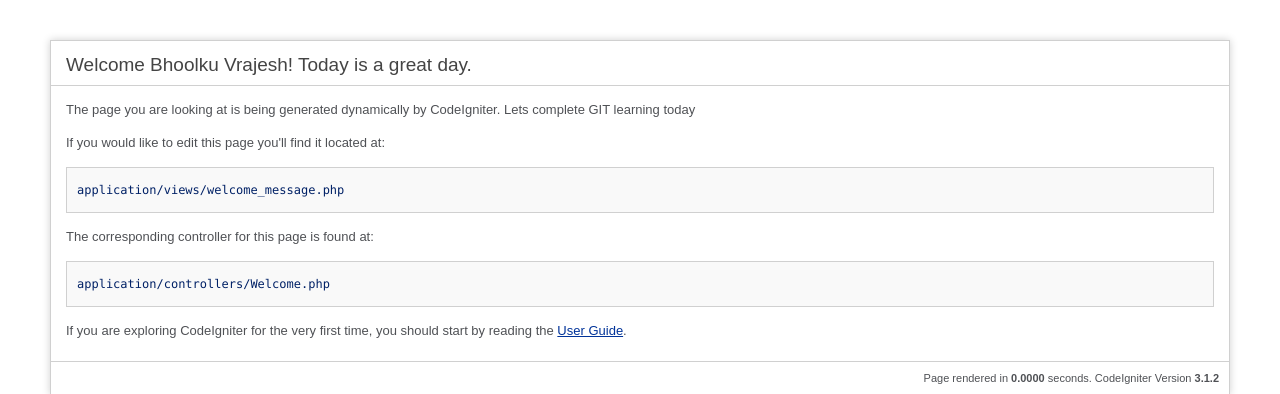
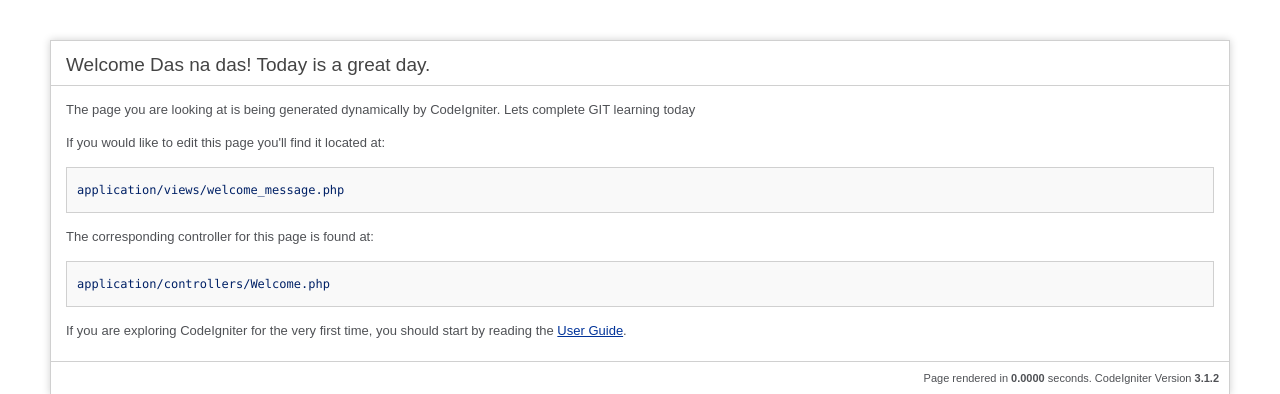
Before and after one commit to vrajeshdoshi/withgit, a CodeIgniter app: page /database/ in a window 1280 px wide. Shown: the top 394 px of the page. Run offline with CodeIgniter, Linux system fonts and the light colour scheme.

Commit message:
Das na das

```diff
--- a/application/views/welcome_message.php
+++ b/application/views/welcome_message.php
@@ -68,7 +68,7 @@ defined('BASEPATH') OR exit('No direct script access allowed');
 <body>
 
 <div id="container">
-	<h1>Welcome Bhoolku Vrajesh! Today is a great day.</h1>
+	<h1>Welcome Das na das! Today is a great day.</h1>
 
 	<div id="body">
 		<p>The page you are looking at is being generated dynamically by CodeIgniter. Lets complete GIT learning today</p>
```
